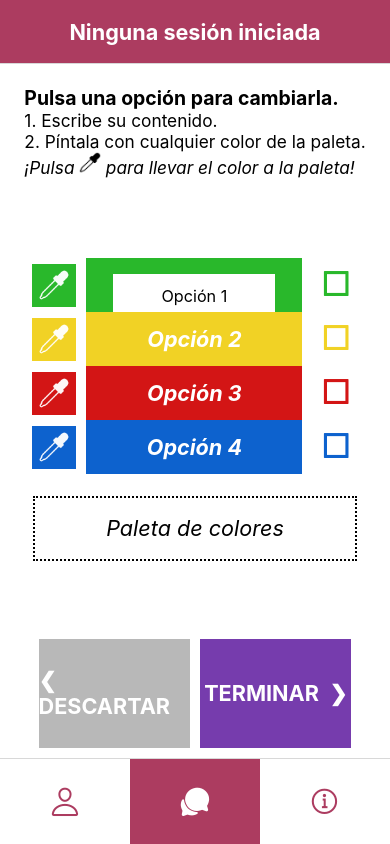
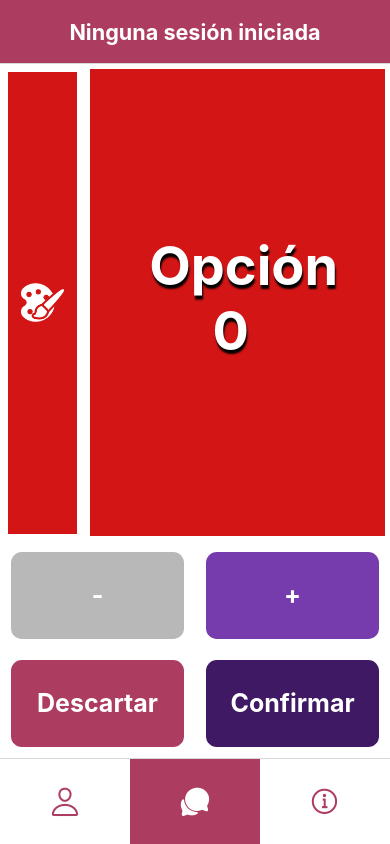
Before and after one commit to jonaymm01/gajom, a React Native app: screen /TapMaker in a window 390 px wide. Built offline with nearby package versions, Linux system fonts and the light colour scheme.

Commit message:
Reconstruido el TapMaker, gestión de colores y de opciones implementado

```diff
--- a/src/pages/talker/TapMaker.jsx
+++ b/src/pages/talker/TapMaker.jsx
@@ -1,6 +1,6 @@
 import {useState, useEffect, useContext} from 'react';
-import {Text, View, TouchableOpacity, StyleSheet, Pressable, ScrollView, Modal, KeyboardAvoidingView, TouchableWithoutFeedback, Keyboard, Platform, Image, Alert, TextInput} from 'react-native';
-import {styles, palette, tapColors, dp} from '../../styles/styles';
+import {Text, View, TouchableOpacity, StyleSheet, Pressable, ScrollView, Modal, KeyboardAvoidingView, TouchableWithoutFeedback, Keyboard, Platform, Image, Alert, TextInput, ToastAndroid, Touchable} from 'react-native';
+import {styles, palette, tapColors, dp, w_width} from '../../styles/styles';
 import {Controller, set, useForm} from 'react-hook-form';
 import Input from '../../components/Input';
 import Button from '../../components/Button';
@@ -17,239 +17,32 @@ import {ProfileContext} from '../../../global';
 export function TapMaker({route, navigation}) {
   const [activeProfile, setProfile] = useContext(ProfileContext);
   const [modalVoid, setModalVoid] = useState(false);
+  const [modalName, setModalName] = useState(false);
 
   const yellow = tapColors.yellow;
   const red = tapColors.red;
   const blue = tapColors.blue;
   const green = tapColors.green;
+  const pink = tapColors.pink;
 
   const profile = JSON.parse(activeProfile);
 
   const {handleSubmit, control, formState: {errors}, getValues, resetField} = useForm();
 
-  const [opt, setOpt] = useState(1);
-  const [optColor, setOptColor] = useState(blue);
-  const [optText, setOptText] = useState('');
-
-  const [opt1Text, setText1] = useState('Opción 1');
-  const [opt2Text, setText2] = useState('Opción 2');
-  const [opt3Text, setText3] = useState('Opción 3');
-  const [opt4Text, setText4] = useState('Opción 4');
-
-  const [opt1Used, markOpt1] = useState(false);
-  const [opt2Used, markOpt2] = useState(false);
-  const [opt3Used, markOpt3] = useState(false);
-  const [opt4Used, markOpt4] = useState(false);
-  const [usedOpts, setUsedOpts] = useState([]);
-
-
-  const [opt1Color, setColor1] = useState(green);
-  const [opt2Color, setColor2] = useState(yellow);
-  const [opt3Color, setColor3] = useState(red);
-  const [opt4Color, setColor4] = useState(blue);
-
-  const [colorsOff, setColorOff] = useState(['']);
   const [defOpts, setDefOpts] = useState(['']);
-
   const [tapName, setTapName] = useState('');
 
-  const [confirmed, isConfirmed] = useState(false);
+  const [usedColor0, setUsedColor0] = useState(red);
+  const [usedColor1, setUsedColor1] = useState('');
+  const [usedColor2, setUsedColor2] = useState('');
+  const [usedColor3, setUsedColor3] = useState('');
+  const [usedColors, setUsedColors] = useState([red, '', '', '']);
 
-  const colorButtons = () => {
-    const colors = [
-      red, blue, green, yellow,
-    ];
-    const colorsOn = colors.filter((x) => !colorsOff.includes(x));
-    let output = [];
-    if (colorsOn.length > 0) {
-      output = colorsOn.map((color, index) => <TouchableOpacity key={index} style={[styles.button, {backgroundColor: color}]} onPress={() => setColor(opt, color)}/>);
-    } else {
-      output = <Text style={{alignSelf: 'center', fontStyle: 'italic', fontSize: dp(20)}}>Paleta de colores</Text>;
-    }
-    return output;
-  };
+  const [optsCounter, setOpsCounter] = useState(1);
 
-  const getOptColor = (opt) => {
-    switch (opt) {
-      case 1: return opt1Color;
-      case 2: return opt2Color;
-      case 3: return opt3Color;
-      case 4: return opt4Color;
-    }
-  };
+  const [colorPalette, setPalette] = useState([red, blue, yellow, green, pink]);
 
-  const getOptText = (opt) => {
-    switch (opt) {
-      case 1: return opt1Text;
-      case 2: return opt2Text;
-      case 3: return opt3Text;
-      case 4: return opt4Text;
-    }
-  };
-
-  const getOptUsed = (opt) => {
-    switch (opt) {
-      case 1: return opt1Used;
-      case 2: return opt2Used;
-      case 3: return opt3Used;
-      case 4: return opt4Used;
-    }
-  };
-
-  const markOpt = (opt, state) => {
-    switch (opt) {
-      case 1: return markOpt1(state);
-      case 2: return markOpt2(state);
-      case 3: return markOpt3(state);
-      case 4: return markOpt4(state);
-    }
-  };
-
-  const setColor = (opt, color) => {
-    switch (opt) {
-      case 1: return setColor1(color);
-      case 2: return setColor2(color);
-      case 3: return setColor3(color);
-      case 4: return setColor4(color);
-    }
-  };
-
-  const setText = (opt, text) => {
-    switch (opt) {
-      case 1: return setText1(text);
-      case 2: return setText2(text);
-      case 3: return setText3(text);
-      case 4: return setText4(text);
-    }
-  };
-
-  const optionInput = (index) =>
-    <>
-      <View style={{display: (opt == index) ? 'flex' : 'none'}}>
-        <Controller
-          name="opt"
-          defaultValue=''
-          control={control}
-          rules={{
-            required: {value: true, message: 'Escribe una opción'},
-          }}
-          render={({field: {onChange, value}}) => (
-            <TextInput
-              error={errors.name}
-              errorText={errors?.name?.message}
-              onChangeText={(text) => {
-                setText(opt, text);
-                onChange(text);
-              }}
-              value={value}
-              placeholder={optText}
-              style={{backgroundColor: 'white', justifyContent: 'center', width: dp(150), alignSelf: 'center', marginBottom: dp(-20), height: dp(40), fontSize: dp(15), textAlign: 'center'}}
-            />
-          )}
-        />
-      </View>
-      <View style={{display: (opt == index) ? 'none' : 'flex'}}>
-        <Text style={[
-          tapPreview.optionText,
-          {
-            color: (opt === index) ? 'black' : 'white',
-            fontStyle: !opt1Used ? 'italic' : 'normal',
-            textShadowColor: (opt === index) ? null : 'black',
-            backgroundColor: ((opt === index) ) ? 'white' : null,
-            width: (opt === index) ? dp(140) : null,
-            borderStyle: (getOptColor(index) === 'white') ? 'dashed' : null,
-            borderWidth: (getOptUsed(index) && (getOptColor(index) === 'white') && (opt == index)) ? dp(2) : null,
-          },
-        ]}> {getOptText(index)} </Text>
-      </View>
-    </>;
-
-  const OptsList = [];
-  for (let index = 1; index <= 4; index++) {
-    OptsList.push(<View key={index} style={{flexDirection: 'row', justifyContent: 'center', alignItems: 'center'}}>
-      <TouchableOpacity style = {[tapPreview.deleteOption, {marginRight: dp(10), backgroundColor: getOptColor(index)}]}
-        onPress={() => {
-          setColor(index, 'white');
-        }}>
-        <Image source={require('../../../assets/picker_icon.png')} resizeMode='contain' style={{width: dp(30), height: dp(30)}} />
-      </TouchableOpacity>
-      <TouchableOpacity onPress={() => {
-        setOpt(index);
-      }}>
-        <View style={[tapPreview.option, {
-          width: !getOptUsed(index) ? dp(200) : dp(160),
-          backgroundColor: getOptColor(index),
-          borderWidth: ((getOptColor(index) === 'white')) ? dp(2) : null,
-          borderStyle: (getOptColor(index) === 'white') ? 'dashed' : null,
-        }]}>
-          <>
-            {optionInput(index)}
-          </>
-        </View>
-      </TouchableOpacity>
-      <Text style={[tapPreview.optionText, {fontSize: dp(30), lineHeight: dp(30), marginLeft: dp(10), color: getOptColor(index)}]}> {(getOptUsed(index) && (getOptColor(index) !== 'white')) ? '☑' : '☐'} </Text>
-    </View>,
-    );
-  }
-
-  useEffect(() => {
-    setColorOff([opt1Color, opt2Color, opt3Color, opt4Color]);
-  }, [opt1Color, opt2Color, opt3Color, opt4Color]);
-
-  useEffect(() => {
-    setUsedOpts([opt1Used, opt2Used, opt3Used, opt4Used]);
-  }, [opt1Used, opt2Used, opt3Used, opt4Used]);
-
-  useEffect(() => {
-    resetField('opt');
-    switch (opt) {
-      case 1:
-        setOptColor(opt1Color);
-        setOptText(opt1Text);
-        break;
-      case 2:
-        setOptColor(opt2Color);
-        setOptText(opt2Text);
-        break;
-      case 3:
-        setOptColor(opt3Color);
-        setOptText(opt3Text);
-        break;
-      case 4:
-        setOptColor(opt4Color);
-        setOptText(opt4Text);
-        break;
-    }
-  }, [opt]);
-
-  useEffect(() => {
-    (opt1Text === '') ? setText1('Opción 1') : null;
-    (opt2Text === '') ? setText2('Opción 2') : null;
-    (opt3Text === '') ? setText3('Opción 3') : null;
-    (opt4Text === '') ? setText4('Opción 4') : null;
-
-    (opt1Text != 'Opción 1') ? markOpt1(true) : markOpt1(false);
-    (opt2Text != 'Opción 2') ? markOpt2(true) : markOpt2(false);
-    (opt3Text != 'Opción 3') ? markOpt3(true) : markOpt3(false);
-    (opt4Text != 'Opción 4') ? markOpt4(true) : markOpt4(false);
-  }, [opt1Text, opt2Text, opt3Text, opt4Text]);
-
-  useEffect(() => {
-    switch (opt) {
-      case 1:
-        setOptColor(opt1Color);
-        break;
-      case 2:
-        setOptColor(opt2Color);
-        break;
-      case 3:
-        setOptColor(opt3Color);
-        break;
-      case 4:
-        setOptColor(opt4Color);
-        break;
-    };
-  }, [opt1Color, opt2Color, opt3Color, opt4Color]);
+  const [editingColor, setEditingColor] = useState(-1);
 
   const confirmTap = () => {
     const finalOpts = [
@@ -303,6 +96,7 @@ export function TapMaker({route, navigation}) {
     navigation.navigate('TapMenu');
   };
 
+
   const pickerIcon = <Image source={require('../../../assets/picker_icon_black.png')} style={{width: dp(20), height: dp(20)}} />;
 
   const alreadyExist = async () => {
@@ -310,111 +104,182 @@ export function TapMaker({route, navigation}) {
     return response;
   }
 
-  if (!confirmed) {
-    return (
-      <View style={styles.blank_background}>
+  const paint = async (color) => {
+    switch(editingColor) {
+      case 0:
+        setUsedColor0(color);
+        break;
+      case 1:
+        setUsedColor1(color);
+        break;
+      case 2:
+        setUsedColor2(color);
+        break;
+      case 3:
+        setUsedColor3(color);
+        break;
+    }
+  }
 
-        <Modal
-          animationType="fade"
-          transparent={true}
-          visible={modalVoid}
-          onRequestClose={() => {
-            setModalVoid(!modalVoid);
-          }}>
-          <View style={modalStyles.modalAlert}>
-            <Image source={require('../../../assets/warning.png')} resizeMode='contain' style={{width: dp(80), height: dp(80)}} />
-            <Text style={modalStyles.modalText}>Tu TAP debe tener al menos una opción</Text>
-            <Pressable
-              style={[modalStyles.button, modalStyles.redBackground]}
-              onPress={() => setModalVoid(!modalVoid)}>
-              <Text style={modalStyles.textStyle}>¡Entendido!</Text>
-            </Pressable>
-          </View>
-        </Modal>
+  useEffect(() => {
+    setUsedColors([usedColor0, usedColor1, usedColor2, usedColor3]);
+  }, [usedColor0, usedColor1, usedColor2, usedColor3]);
 
-        <View style={{padding: dp(20), marginBottom: dp(25)}}>
-          <Text style= {{fontSize: dp(18), fontWeight: 'bold'}}>Pulsa una opción para cambiarla.</Text>
-          <Text style= {{fontSize: dp(16)}}>1. Escribe su contenido.</Text>
-          <Text style= {{fontSize: dp(16)}}>2. Píntala con cualquier color de la paleta.</Text>
-          <Text style= {{fontSize: dp(16), fontStyle: 'italic'}}>¡Pulsa {pickerIcon} para llevar el color a la paleta!</Text>
-        </View>
+  const colorPaletteFiltered = colorPalette.filter((color) => !usedColors.includes(color));
 
-        <View style={{flex: 5, margin: dp(30), marginBottom: dp(70)}}>
+  const colorPaletteButtons = colorPaletteFiltered.map((color, index) =>
+    <TouchableOpacity key={index} style={[tapStyles.TO, {flex: 4, backgroundColor: color, margin: dp(5)}]} onPress={()=>paint(color)}>
+    </TouchableOpacity>
+  );
+
+  const colorChangeView =
     <>
-            <View style={{flexDirection: 'row', alignItems: 'center'}}>
-              <View style={{alignContent: 'center', justifyContent: 'center'}}>
-                <>
-                  {OptsList}
-                </>
-                <View style={[{flexDirection: 'row', margin: dp(20), marginBottom: dp(50)}]}>
-                  <View style={[tapMaker.colorTable]}>
-                    <>
-                      {colorButtons()}
-                    </>
-                  </View>
-                </View>
-              </View>
-            </View>
-          </>
-        </View>
-
-        <View style={[styles.container, {flexDirection: 'row', flex: 2}]}>
-          <TouchableOpacity style={[styles.button, {backgroundColor: palette.gray}]} onPress={() => navigation.navigate('TapMenu')}>
-            <View style={styles.button_container}>
-              <Text style={{color: '#fff', fontSize: dp(20), fontWeight: 'bold'}}>❮  DESCARTAR</Text>
+      <TouchableOpacity key={'back'} style={[tapStyles.TO, {flex: 4, backgroundColor: palette.darkViolet, margin: dp(5), borderRadius: dp(15)}]} onPress={()=>setEditingColor(-1)}>
+        <View>
+          <Text style={{color: '#fff', fontSize: dp(20), textAlign: 'center'}}>✔</Text>
         </View>
       </TouchableOpacity>
-          <TouchableOpacity style={[styles.button, {backgroundColor: palette.violet}]} onPress={() => confirmTap()}>
-            <View style={styles.button_container}>
-              <Text style={{color: '#fff', fontSize: dp(20), fontWeight: 'bold'}}>TERMINAR  ❯</Text>
+      {colorPaletteButtons}
+    </>
+
+  const editColorButton = ((index) =>
+    <TouchableOpacity style={{flex: 1, justifyContent: 'center', alignItems: 'center', backgroundColor: usedColors[index], margin: dp(2)}} onPress={()=>setEditingColor(index)}>
+      <View>
+        <Image source={require('../../../assets/palette.png')} tintColor={'#fff'} resizeMode='contain' style={{width: dp(40), height: dp(40)}} />
+      </View>
+    </TouchableOpacity>
+  )
+
+
+  const optButton0 =
+    <View style={{flex: 1, flexDirection: 'row'}}>
+      <View style={{flex: 1, backgroundColor: '#fff', padding: dp(5)}}>
+        {(editingColor == 0) ? colorChangeView : editColorButton(0)}
+      </View>
+      <TouchableOpacity key={0} style={[tapStyles.TO, {flex: 4, backgroundColor: usedColors[0]}]} onPress={()=>console.log(usedColors[0])}>
+      <View style={tapStyles.box}>
+        <Text numberOfLines={2} adjustsFontSizeToFit style={tapStyles.button_text}> Opción {0} </Text>
+      </View>
+      </TouchableOpacity>
+    </View>;
+
+  const optButton1 =
+    <View style={{flex: 1, flexDirection: 'row'}}>
+        <View style={{flex: 1, backgroundColor: '#fff', padding: dp(5)}}>
+          {(editingColor == 1) ? colorChangeView : editColorButton(1)}
+        </View>
+        <TouchableOpacity key={1} style={[tapStyles.TO, {flex: 4, backgroundColor: usedColors[1]}]} onPress={()=>console.log(usedColors[1])}>
+        <View style={tapStyles.box}>
+          <Text numberOfLines={2} adjustsFontSizeToFit style={tapStyles.button_text}> Opción {1} </Text>
+        </View>
+        </TouchableOpacity>
+      </View>;
+
+  const optButton2 =
+  <View style={{flex: 1, flexDirection: 'row'}}>
+      <View style={{flex: 1, backgroundColor: '#fff', padding: dp(5)}}>
+        {(editingColor == 2) ? colorChangeView : editColorButton(2)}
+      </View>
+      <TouchableOpacity key={2} style={[tapStyles.TO, {flex: 4, backgroundColor: usedColors[2]}]} onPress={()=>console.log(usedColors[2])}>
+      <View style={tapStyles.box}>
+        <Text numberOfLines={2} adjustsFontSizeToFit style={tapStyles.button_text}> Opción {2} </Text>
+      </View>
+      </TouchableOpacity>
+    </View>;
+
+  const optButton3 =
+  <View style={{flex: 1, flexDirection: 'row'}}>
+      <View style={{flex: 1, backgroundColor: '#fff', padding: dp(5)}}>
+        {(editingColor == 3) ? colorChangeView : editColorButton(3)}
+      </View>
+      <TouchableOpacity key={3} style={[tapStyles.TO, {flex: 4, backgroundColor: usedColors[3]}]} onPress={()=>console.log(usedColors[3])}>
+      <View style={tapStyles.box}>
+        <Text numberOfLines={2} adjustsFontSizeToFit style={tapStyles.button_text}> Opción {3} </Text>
       </View>
       </TouchableOpacity>
     </View>
 
+  const addOpt = async () => {
+    const paintNew = async () => {
+      switch(optsCounter) {
+        case 1:
+          setUsedColor1(colorPaletteFiltered[0]);
+          break;
+        case 2:
+          setUsedColor2(colorPaletteFiltered[0]);
+          break;
+        case 3:
+          setUsedColor3(colorPaletteFiltered[0]);
+          break;
+      }
+    };
+    await paintNew().then(() => setOpsCounter(optsCounter+1));
+  }
+
+  const removeOpt = async () => {
+    const removeNew = async () => {
+      switch(optsCounter) {
+        case 4:
+          setUsedColor3('');
+          (editingColor == 3) ? setEditingColor(-1) : null;
+          break;
+        case 3:
+          setUsedColor2('');
+          (editingColor == 2) ? setEditingColor(-1) : null;
+          break;
+        case 2:
+          setUsedColor1('');
+          (editingColor == 1) ? setEditingColor(-1) : null;
+          break;
+      }
+    };
+    await removeNew().then(() => setOpsCounter(optsCounter-1));
+  }
+
+  return (
+    <View style={{backgroundColor: '#fff', flex: 1}}>
+
+      <Modal
+          avoidKeyboard = {true}
+          animationType="fade"
+          visible={modalName}
+          onRequestClose={() => {
+            setModalName(!modalName);
+          }}>
+          <View style={[styles.modalView, {justifyContent: 'center'}]}>
+            <View style={{flexDirection: 'row', paddingLeft: dp(10), paddingRight: dp(10), borderWidth: dp(3), borderColor: palette.violet}}>
+              <Text style={[styles.title, {marginBottom: dp(20), marginTop: dp(20), color: palette.violet, textDecorationLine: 'line-through'}]}> Opción </Text>
             </View>
-    );
-  } else {
-    return (
-      <ScrollView keyboardShouldPersistTaps="handled" style={{backgroundColor: 'white'}}>
-        <KeyboardAvoidingView
-          behavior={Platform.OS === 'ios' ? 'padding' : 'position'}
-          style={styles.blank_background}>
-          <TouchableWithoutFeedback onPress={Keyboard.dismiss}>
-            <>
-              <View style={{marginTop: dp(40), alignItems: 'center'}}>
-                <Text style={[styles.title, {marginBottom: dp(20), color: palette.violet}]}>Este es el resultado:</Text>
-                <>
-                  {defOptsFiltered}
-                </>
-                <Text style={[styles.title, {marginBottom: dp(20), marginTop: dp(40), color: palette.violet}]}>¿Cómo se llamará este TAP?</Text>
+            <Text style={[styles.title, {marginBottom: dp(20), marginTop: dp(40), color: palette.violet}]}>Escribe el contenido</Text>
             <Controller
               name="name"
               defaultValue=""
               control={control}
               rules={{
-                    required: {value: true, message: 'Escribe tu nombre'},
+                required: {value: true, message: 'Escribe el contenido'},
               }}
               render={({field: {onChange, value}}) => (
-                    <View style={{width: dp(300)}}>
                 <Input
+                  maxLength={12}
+                  textAlign={"center"}
                   error={errors.name}
                   errorText={errors?.name?.message}
                   onChangeText={(text) => {
-                          setTapName(text);
+                    setNewName(text);
                     onChange(text);
-                        }
-                        }
+                  }}
                   value={value}
-                        placeholder='Nombre'
+                  placeholder={activeProfile.name}
+                  autoCapitalize='sentences'
                 />
-                    </View>
               )}
             />
             <View style={{flexDirection: 'row'}}>
               <Pressable
                 style={[modalStyles.button, modalStyles.grayBackground]}
                 onPress={() => {
-                      isConfirmed(false);
+                  resetField('name');
+                  setModalName(!modalName);
                 }}
               >
                 <Text style={modalStyles.textStyle}>Cancelar</Text>
@@ -422,40 +287,52 @@ export function TapMaker({route, navigation}) {
               <Pressable
                 style={[modalStyles.button, modalStyles.violetBackground]}
                 onPress={() => {
-                      if (getValues().name.length > 0) {
-                        alreadyExist().then((isDuplicate) =>
-                        {
-                          if(!isDuplicate) {
-                            saveTap();
-                          } else {
-                            Alert.alert('¡Ups!', 'Ya tienes un TAP con este nombre.', [
-                              {text: 'OK'},
-                            ],
-                            {
-                              cancelable: true,
-                            });
-                          }
-                        });
-                      } else {
-                        Alert.alert('¡Espera!', 'Aún no has introducido un nombre.', [
-                          {text: 'OK'},
-                        ],
-                        {
-                          cancelable: true,
-                        });
-                      }
                 }}
               >
-                    <Text style={modalStyles.textStyle}>Guardar</Text>
+                <Text style={modalStyles.textStyle}>Aplicar</Text>
               </Pressable>
             </View>
           </View>
-            </>
-          </TouchableWithoutFeedback>
-        </KeyboardAvoidingView>
-      </ScrollView>
-    );
-  }
+        </Modal>
+
+      <View style={{flex: 1}}>
+        {optButton0}
+        {(optsCounter > 1) ? optButton1 : null}
+        {(optsCounter > 2) ? optButton2 : null}
+        {(optsCounter > 3) ? optButton3 : null}
+      </View>
+      <View style={{flexDirection: 'row'}}>
+        <TouchableOpacity disabled={(optsCounter < 2)}
+          style={[{backgroundColor: ((optsCounter < 2) ? palette.gray : palette.violet)}, tapMaker.controlButton]}
+          onPress={() => { removeOpt() }}
+        >
+          <Text style={modalStyles.textStyle}>-</Text>
+        </TouchableOpacity>
+        <TouchableOpacity disabled={(optsCounter > 3)}
+          style={[{backgroundColor: ((optsCounter > 3) ? palette.gray : palette.violet)}, tapMaker.controlButton]}
+          onPress={() => { addOpt() }}
+        >
+          <Text style={modalStyles.textStyle}>+</Text>
+        </TouchableOpacity>
+      </View>
+      <View style={{flexDirection: 'row'}}>
+        <TouchableOpacity
+          style={[{backgroundColor: palette.red}, tapMaker.controlButton]}
+          onPress={() => { navigation.navigate('TapMenu');
+          }}
+        >
+          <Text style={modalStyles.textStyle}>Descartar</Text>
+        </TouchableOpacity>
+        <TouchableOpacity
+          style={[{backgroundColor: palette.darkViolet}, tapMaker.controlButton]}
+          onPress={() => {
+          }}
+        >
+          <Text style={modalStyles.textStyle}>Confirmar</Text>
+        </TouchableOpacity>
+      </View>
+    </View>
+  )
 }
 
 const tapPreview = StyleSheet.create({
@@ -491,7 +368,43 @@ const tapPreview = StyleSheet.create({
   },
 });
 
+const tapStyles = StyleSheet.create({
+  TO: {
+    justifyContent: 'center',
+    margin: dp(5)
+  },
+  box: {
+    alignItems: 'center',
+    justifyContent: 'center',
+  },
+  title: {
+    fontSize: dp(40),
+    textAlign: 'justify',
+    color: palette.violet,
+    lineHeight: 100,
+  },
+  button_text: {
+    color: '#fff',
+    fontWeight: 'bold',
+    paddingLeft: 30,
+    paddingRight: 30,
+    fontSize: dp(50),
+    textShadowColor: 'black',
+    textShadowOffset: {width: 1, height: 4},
+    textShadowRadius: 2,
+    marginTop: 10,
+    paddingBottom: 20,
+    textAlign: 'center',
+  },
+});
+
 const tapMaker = StyleSheet.create({
+  controlButton: {
+    flex: 1,
+    justifyContent: 'center',
+    margin: dp(10),
+    borderRadius: dp(10),
+  },
   nextButton: {
     backgroundColor: palette.violet,
     color: '#fff',
@@ -539,40 +452,9 @@ const tapMaker = StyleSheet.create({
 });
 
 const modalStyles = StyleSheet.create({
-  modalView: {
-    backgroundColor: 'white',
-    borderColor: '#763CAD',
-    borderWidth: dp(5),
-    height: dp(500),
-    shadowColor: '#000',
-    shadowOffset: {
-      width: dp(0),
-      height: dp(2),
-    },
-    shadowOpacity: dp(0.25),
-    shadowRadius: dp(4),
-    elevation: dp(10),
-  },
-  modalAlert: {
-    marginTop: dp(100),
-    backgroundColor: 'white',
-    borderColor: '#ed1c24',
-    borderWidth: dp(5),
-    padding: dp(40),
-    height: dp(400),
-    alignItems: 'center',
-    shadowColor: '#000',
-    shadowOffset: {
-      width: dp(0),
-      height: dp(2),
-    },
-    shadowOpacity: dp(0.25),
-    shadowRadius: dp(4),
-    elevation: dp(10),
-  },
   button: {
     borderRadius: dp(10),
-    width: dp(150),
+    width: dp(130),
     height: dp(80),
     elevation: dp(10),
     margin: dp(15),
@@ -591,12 +473,12 @@ const modalStyles = StyleSheet.create({
     fontWeight: 'bold',
     textAlign: 'center',
     lineHeight: dp(80),
-    fontSize: dp(25),
+    fontSize: (25),
   },
   modalText: {
     marginBottom: dp(40),
     textAlign: 'center',
-    fontSize: dp(24),
+    fontSize: (24),
     marginTop: dp(20),
     fontWeight: 'bold',
   },
--- a/src/styles/styles.js
+++ b/src/styles/styles.js
@@ -12,6 +12,7 @@ export const tapColors = {
   green: '#29B82B',
   blue: '#0D62CE',
   red: '#D31515',
+  pink: '#fa3ee4',
 };
 
 const {width: SCREEN_WIDTH, height: SCREEN_HEIGHT} = Dimensions.get('window');
```
Also changed, not shown: assets/palette.png (added). Lines whose indentation alone changed are shown as unchanged.
